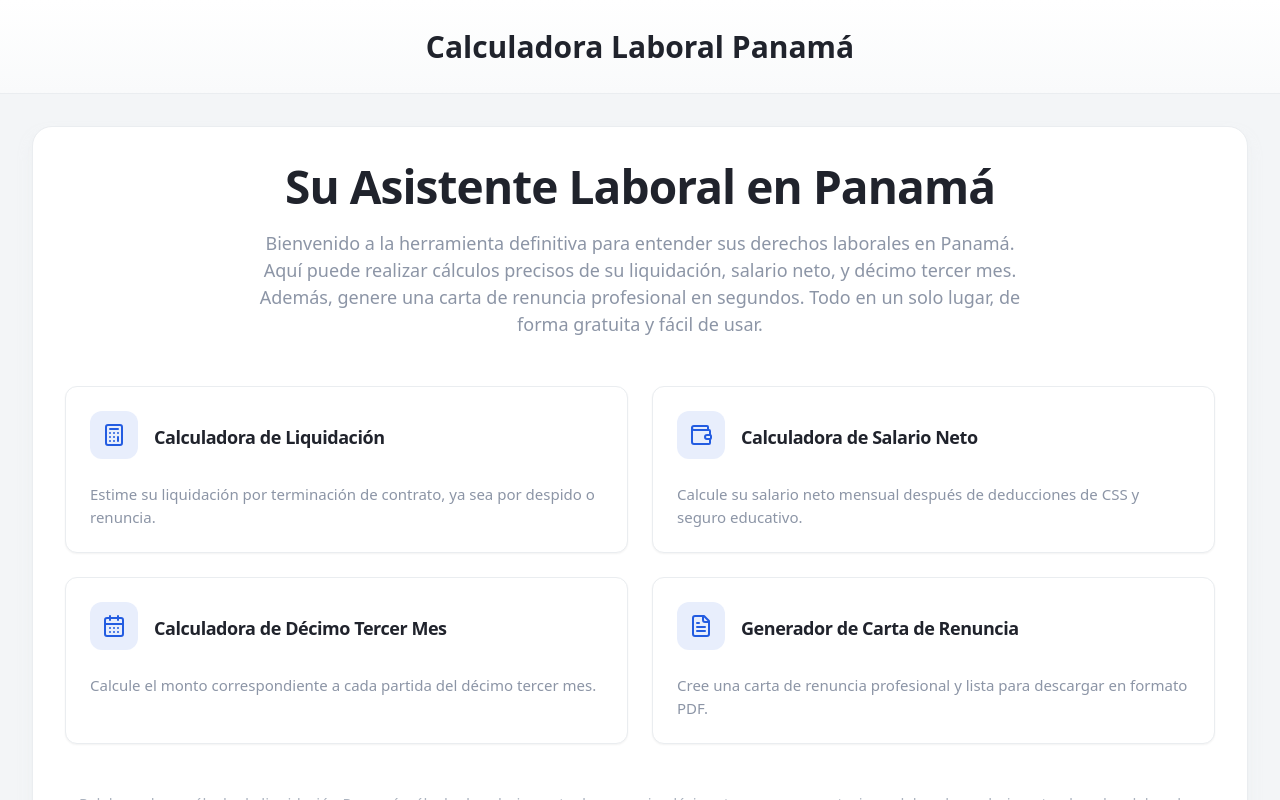
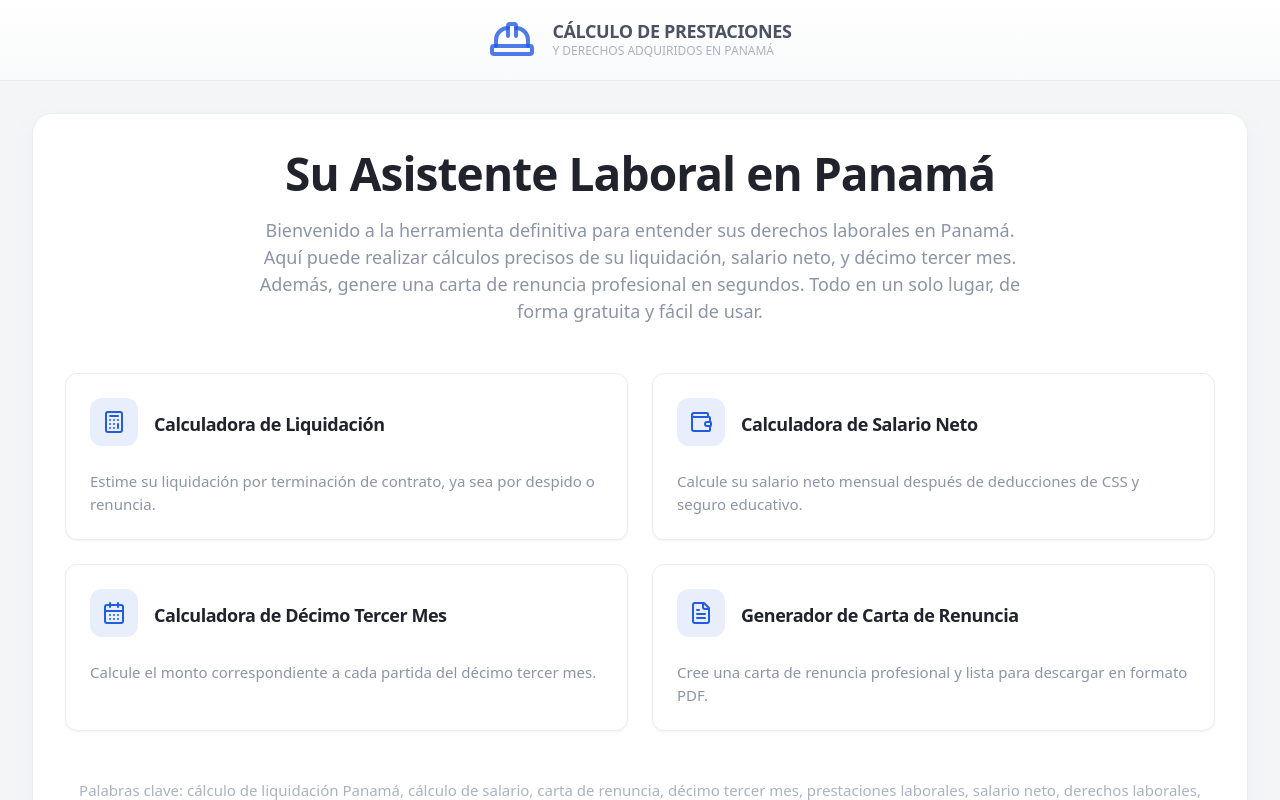
Before and after one commit to angeljw1992/crystal-squirrel-dart, a React (Vite) app: page / in a window 1280 px wide. Shown: the top 800 px of the page. Built offline with nearby package versions, Linux system fonts and the light colour scheme.

Commit message:
[dyad] Restaurando el diseño original del encabezado. - wrote 1 file(s)

```diff
--- a/src/components/Layout.tsx
+++ b/src/components/Layout.tsx
@@ -1,7 +1,7 @@
 "use client";
 
 import { NavLink, Outlet, useLocation, Link } from "react-router-dom";
-import { Calculator, Wallet, CalendarDays, FileText, ArrowLeft } from "lucide-react";
+import { Calculator, Wallet, CalendarDays, FileText, ArrowLeft, HardHat } from "lucide-react";
 import { cn } from "@/lib/utils";
 import { MadeWithDyad } from "@/components/made-with-dyad";
 import { Button } from "@/components/ui/button";
@@ -20,10 +20,18 @@ const Layout = () => {
   return (
     <div className="min-h-screen bg-neutral-100 dark:bg-neutral-900 flex flex-col">
       <header className="bg-background border-b bg-gradient-to-b from-white to-neutral-50 dark:from-neutral-950 dark:to-neutral-900">
-        <div className="container mx-auto px-4 sm:px-6 lg:px-8 py-6">
+        <div className="container mx-auto px-4 sm:px-6 lg:px-8 py-4">
           <div className="flex items-center justify-center">
-            <Link to="/" className="text-2xl font-bold text-foreground hover:text-primary transition-colors">
-              Calculadora Laboral Panamá
+            <Link to="/" className="flex items-center gap-4 text-foreground transition-colors group">
+              <HardHat className="h-12 w-12 text-primary/80 group-hover:text-primary transition-colors" />
+              <div className="text-left">
+                <h1 className="text-lg font-bold uppercase leading-tight text-neutral-800 dark:text-neutral-100 group-hover:text-primary transition-colors">
+                  Cálculo de Prestaciones
+                </h1>
+                <p className="text-xs font-medium uppercase text-neutral-500 dark:text-neutral-400">
+                  y Derechos Adquiridos en Panamá
+                </p>
+              </div>
             </Link>
           </div>
         </div>
```
